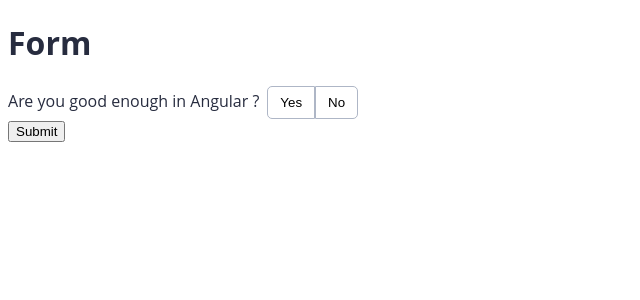
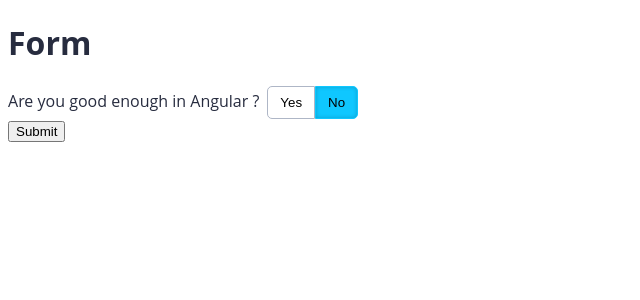
Before and after one commit to Joao-Pedro-Machado/accessibility-with-angular, an Angular app: page / in a window 1280 px wide. Shown: the top 300 px of the page, without its empty margins (0-640 px from the left). Built offline with nearby package versions, Linux system fonts and the light colour scheme.

Commit message:
Creating disable directive

```diff
--- a/src/app/app.component.html
+++ b/src/app/app.component.html
@@ -3,6 +3,7 @@
 
   <form [formGroup]="form" (ngSubmit)="submit()">
     <app-yes-no-button-group
+      [appDisableControl]="true"
       formControlName="yesNoAnswer"
       label="Are you good enough in Angular ?"
     >
--- a/src/app/app.component.ts
+++ b/src/app/app.component.ts
@@ -13,11 +13,17 @@
 
   constructor(formBuilder: FormBuilder) {
     this.form = formBuilder.group({
-      yesNoAnswer: [null],
+      yesNoAnswer: [
+        {
+          value: 'no',
+          disabled: true,
+        },
+      ],
     });
   }
 
   public submit(): void {
+    this.form.get('yesNoAnswer').disable();
     console.log(this.form.value);
   }
 }
--- a/src/app/app.module.ts
+++ b/src/app/app.module.ts
@@ -4,6 +4,7 @@
 
 import { AppComponent } from './app.component';
 import { FormsModule, ReactiveFormsModule } from '@angular/forms';
+import { DisableControlModule } from 'src/app/shared/directives/disable-control/disable-control.module';
 
 @NgModule({
   declarations: [AppComponent],
@@ -12,6 +13,7 @@
     YesNoButtonGroupModule,
     ReactiveFormsModule,
     FormsModule,
+    DisableControlModule
   ],
   providers: [],
   bootstrap: [AppComponent],
--- a/src/app/shared/components/yes-no-button-group/yes-no-button-group.component.html
+++ b/src/app/shared/components/yes-no-button-group/yes-no-button-group.component.html
@@ -9,6 +9,7 @@
     appKmItem
     (focused)="activate(options.YES)"
     role="radio"
+    [attr.disabled]="disabled ? disabled : null"
     [attr.tabindex]="value == options.YES || value == null ? 0 : -1"
     [attr.aria-checked]="value === options.YES"
     class="button button-yes"
@@ -22,6 +23,7 @@
     appKmItem
     (focused)="activate(options.NO)"
     role="radio"
+    [attr.disabled]="disabled ? disabled : null"
     [attr.tabindex]="value == options.NO ? 0 : -1"
     [attr.aria-checked]="value === options.NO"
     class="button button-no"
--- a/src/app/shared/components/yes-no-button-group/yes-no-button-group.component.ts
+++ b/src/app/shared/components/yes-no-button-group/yes-no-button-group.component.ts
@@ -22,22 +22,19 @@
   ],
 })
 export class YesNoButtonGroupComponent implements OnInit, ControlValueAccessor {
+  @Input() public disabled = false;
   @Input() public value: string = null;
-
   @Input() public label = '';
 
   @Output() public valueChange = new EventEmitter<string>();
 
-  public id: string = null
-
+  public id: string = null;
   public options = YesNoButtonGroupOptions;
-
   public onChange = (value: string) => {};
-
   public onTouched = () => {};
 
   constructor(private uniqueIdService: UniqueIdService) {
-    this.id = uniqueIdService.generateUniqueIdWithPrefix('yes-no-button-group')
+    this.id = uniqueIdService.generateUniqueIdWithPrefix('yes-no-button-group');
   }
 
   ngOnInit(): void {}
@@ -45,7 +42,7 @@
   public writeValue(value: string): void {
     this.value = value;
     this.onChange(this.value);
-    this.valueChange.emit(this.value)
+    this.valueChange.emit(this.value);
   }
 
   public registerOnChange(fn: (value: string) => void): void {
@@ -57,11 +54,11 @@
   }
 
   public setDisabledState?(isDisabled: boolean): void {
-    throw new Error('Method not implemented.');
+    this.disabled = isDisabled;
   }
 
   public activate(value: string) {
-    this.writeValue(value)
+    this.writeValue(value);
   }
 }
 
--- a/src/app/shared/components/yes-no-button-group/yes-no-button-group.module.ts
+++ b/src/app/shared/components/yes-no-button-group/yes-no-button-group.module.ts
@@ -2,6 +2,7 @@
 import { CommonModule } from '@angular/common';
 import { YesNoButtonGroupComponent } from './yes-no-button-group.component';
 import { KeyboardManagerModule } from 'src/app/shared/directives/keyboard-manager/keyborad-manager.module';
+import { DisableControlModule } from 'src/app/shared/directives/disable-control/disable-control.module';
 
 
 
@@ -9,7 +10,8 @@
   declarations: [YesNoButtonGroupComponent],
   imports: [
     CommonModule,
-    KeyboardManagerModule
+    KeyboardManagerModule,
+    DisableControlModule
   ],
   exports: [
     YesNoButtonGroupComponent
--- /dev/null
+++ b/src/app/shared/directives/disable-control/disable-control.directive.ts
@@ -0,0 +1,18 @@
+import { Directive, Input, OnChanges, SimpleChanges } from '@angular/core';
+import { NgControl } from '@angular/forms';
+
+@Directive({
+  selector: '[appDisableControl]',
+})
+export class DisableControlDirective implements OnChanges {
+  @Input() appDisableControl = false;
+
+  constructor(private ngControl: NgControl) {}
+
+  ngOnChanges(changes: SimpleChanges): void {
+    if (changes.appDisableControl) {
+      const action = this.appDisableControl ? 'disable' : 'enable';
+      this.ngControl.control[action]();
+    }
+  }
+}
```
Also changed, not shown: src/app/shared/directives/disable-control/disable-control.module.ts (added, +10 -0 lines).
